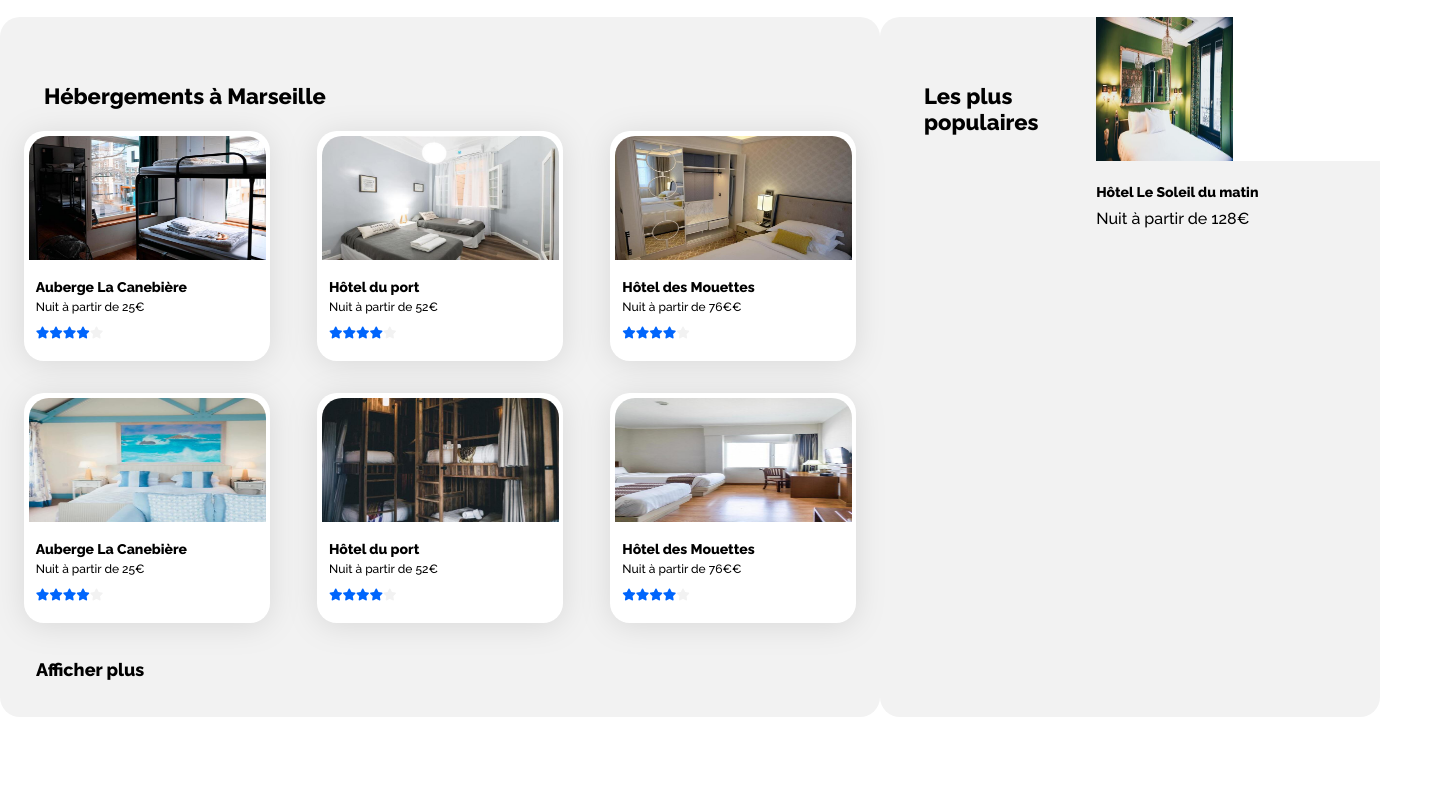
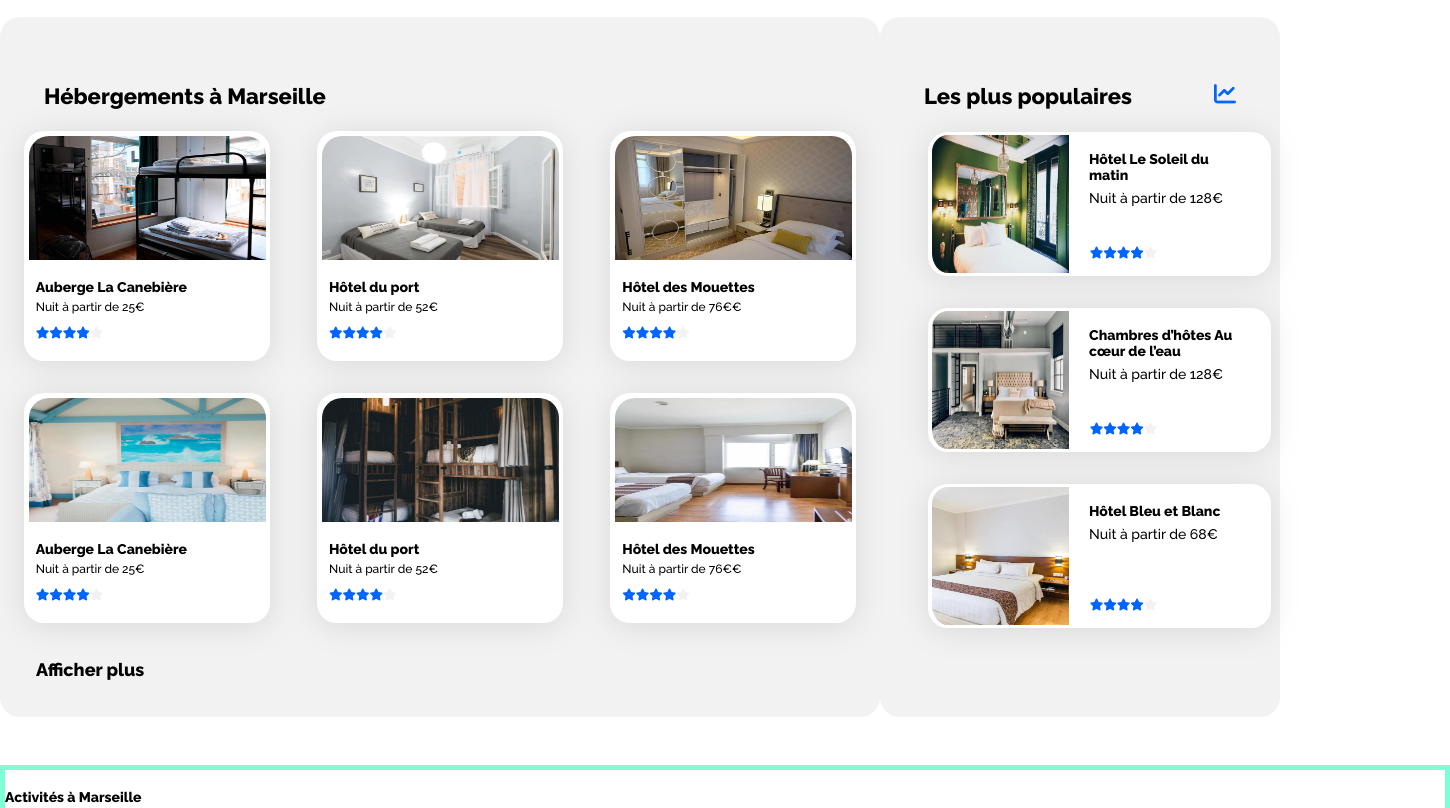
Before and after one commit to ArkoOC/Projet-2, a plain HTML site: page Index.html in a window 1280 px wide. Shown: the part 400-1208 px from the top of the page, 1450 px wide, since content can reach past the window. Before the commit the page ends 1117 px from the top, so only its background shows below. Drawn offline with Linux system fonts and the light colour scheme.

Commit message:
21/01/23

```diff
--- a/Index.html
+++ b/Index.html
@@ -123,14 +123,48 @@
                 <p class="afficher_plus">Afficher plus</p>
             </div>
             <div id="Les_plus_populaires">
-                <h3>Les plus populaires</h3>
+                <h3 id="Top_carte">Les plus populaires<i class="fa-solid fa-chart-line" id="chartline"></i></h3>
                 <div class="Cartes_populaire">
                     <img class="photo_populaire" src="Images_Booki/hebergements/4_small/emile-guillemot-Bj_rcSC5XfE-unsplash.jpg" alt="Hôtel du soleil le matin">
-                    <div class="Texte_populaire">
-                        <h4>Hôtel Le Soleil du matin</h4>
-                        <p>Nuit à partir de 128€</p>
+                    <div class="test_p">
+                        <div class="Texte_populaire">
+                            <h4>Hôtel Le Soleil du matin</h4>
+                            <p>Nuit à partir de 128€</p>
+                        </div>
+                        <div class="Etoiles_populaire">
+                            <p class="Etoiles_hebergement"><i class="fa-solid fa-star"></i><i class="fa-solid fa-star"></i><i class="fa-solid fa-star"></i><i class="fa-solid fa-star"></i><span class="etoiles_grise"><i class="fa-solid fa-star"></i></span> <p></p>
+                        </div>
+                    </div>
+                </div>
+                <div class="Cartes_populaire">
+                    <img class="photo_populaire" src="Images_Booki/hebergements/4_small/aw-creative-VGs8z60yT2c-unsplash.jpg" alt="Hôtel du soleil le matin">
+                    <div class="test_p">
+                        <div class="Texte_populaire">
+                            <h4>Chambres d’hôtes Au cœur de l’eau</h4>
+                            <p>Nuit à partir de 128€</p>
+                        </div>
+                        <div class="Etoiles_populaire">
+                            <p class="Etoiles_hebergement"><i class="fa-solid fa-star"></i><i class="fa-solid fa-star"></i><i class="fa-solid fa-star"></i><i class="fa-solid fa-star"></i><span class="etoiles_grise"><i class="fa-solid fa-star"></i></span> <p></p>
+                        </div>
+                    </div>
+                </div>
+                <div class="Cartes_populaire">
+                    <img class="photo_populaire" src="Images_Booki/hebergements/4_small/febrian-zakaria-sjvU0THccQA-unsplash.jpg" alt="Hôtel du soleil le matin">
+                    <div class="test_p">
+                        <div class="Texte_populaire">
+                            <h4>Hôtel Bleu et Blanc</h4>
+                            <p>Nuit à partir de 68€</p>
+                        </div>
+                        <div class="Etoiles_populaire">
+                            <p class="Etoiles_hebergement"><i class="fa-solid fa-star"></i><i class="fa-solid fa-star"></i><i class="fa-solid fa-star"></i><i class="fa-solid fa-star"></i><span class="etoiles_grise"><i class="fa-solid fa-star"></i></span> <p></p>
+                        </div>
                     </div>
                 </div>
             </div>
         </div>
+        <div id="Activités_Marseille">
+            <div class="Activités_à_Marseille">
+                <h4>Activités à Marseille</h4>
+            </div>
+        </div>
     </body>
--- a/style.CSS
+++ b/style.CSS
@@ -1,6 +1,5 @@
 body{
     max-width: 1440px;
-    max-height: 1884px;
     margin: auto;
     font-family: 'Raleway';
     font-style: normal;
@@ -250,20 +249,68 @@ h3{
 
 #Les_plus_populaires{
     display: flex;
+    flex-direction: column;
     height: 700px;
     width: 500px;
     background-color: #F2F2F2;
+    margin-top: 2em;
     border-radius: 20px;
-    margin-top: 2em;
+    gap: 2em;
+}
+
+#Top_carte{
+    justify-content: space-between;
+    padding-right: 2em;
+    margin-bottom: -0.4em
+}
+
+#chartline{
+    color: #0065fc;
+}
+
+.test_p{
+    display: flex;
+    flex-direction: column;
 }
 
 .Cartes_populaire{
+    display: flex;
+    margin-left: 3em;
     height: 144px;
     width: 343px;
-    background-color: white;
+    background-color: #FFFFFF;
+    filter: drop-shadow(0px 3px 15px rgba(0, 0, 0, 0.1));
+    border-radius: 20px;
+
 }
 
 .photo_populaire{
+    padding-top: 3px;
+    padding-left: 4px;
     width: 137px;
-    height: 144px;
+    height: 138px;
+    border-top-left-radius: 20px;
+    border-bottom-left-radius:20px;
 }
+
+.Texte_populaire{
+    padding-left: 20px;
+    width: 150px;
+    height: 112px;
+    font-size: 15px;
+}
+
+.Texte_populaire p{
+    font-size: 14px;
+}
+
+.Etoiles_populaire{
+    padding-left: 1.3em;
+}
+
+#Activités_Marseille{
+    margin-top: 3em;
+    width: 1440px;
+    height: 500px;
+    border:solid 5px aquamarine;
+}
```
